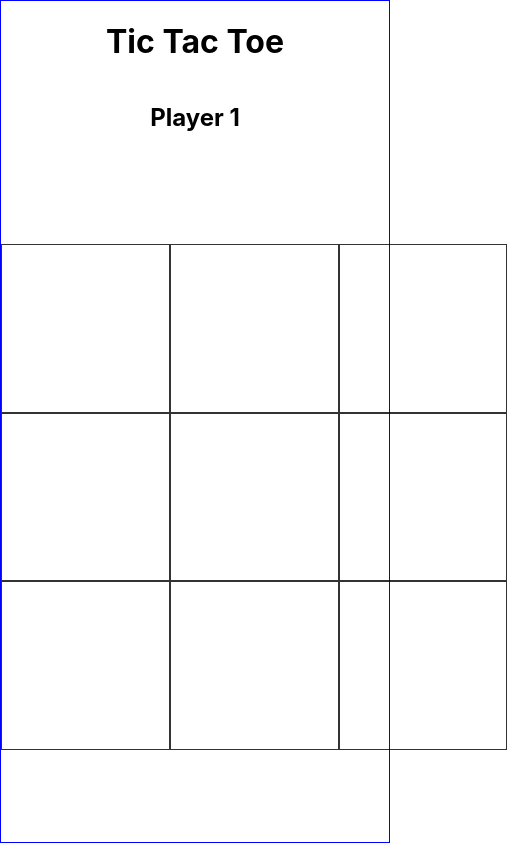
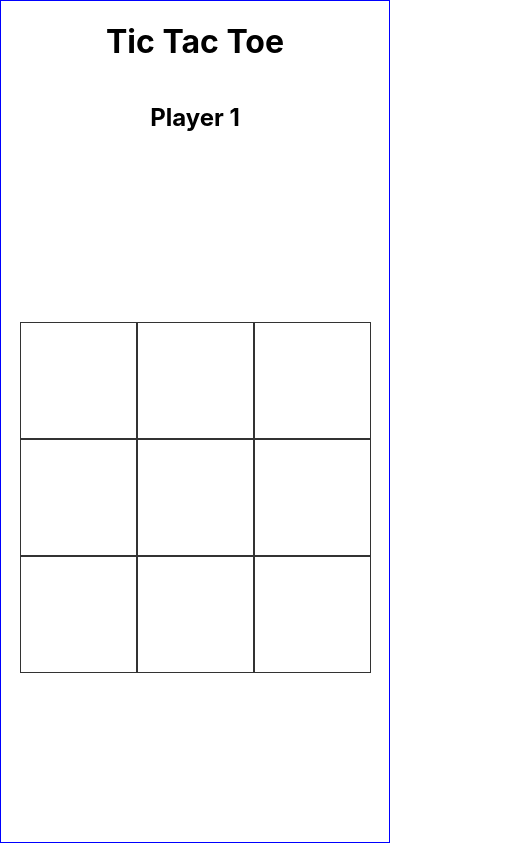
Before and after one commit to lazy-herm/tictactoe-React, a React (Create React App) app: page / in a window 390 px wide. Shown: the whole page, 507 px wide, since content can reach past the window. Built offline with nearby package versions, Linux system fonts and the light colour scheme.

Commit message:
Make grid mobile responsive.

```diff
--- a/src/App.css
+++ b/src/App.css
@@ -10,7 +10,13 @@
 
 .grid-container {
   display: grid;
-  grid-template-columns: 20vh 20vh 20vh;
-  grid-template-rows: 20vh 20vh 20vh;
+  grid-template-columns: 25vh 25vh 25vh;
+  grid-template-rows: 25vh 25vh 25vh;
   margin: auto;
 }
+@media (max-width: 480px) {
+  .grid-container {
+    grid-template-columns: 30vw 30vw 30vw;
+    grid-template-rows: 30vw 30vw 30vw;
+  }
+}
```
